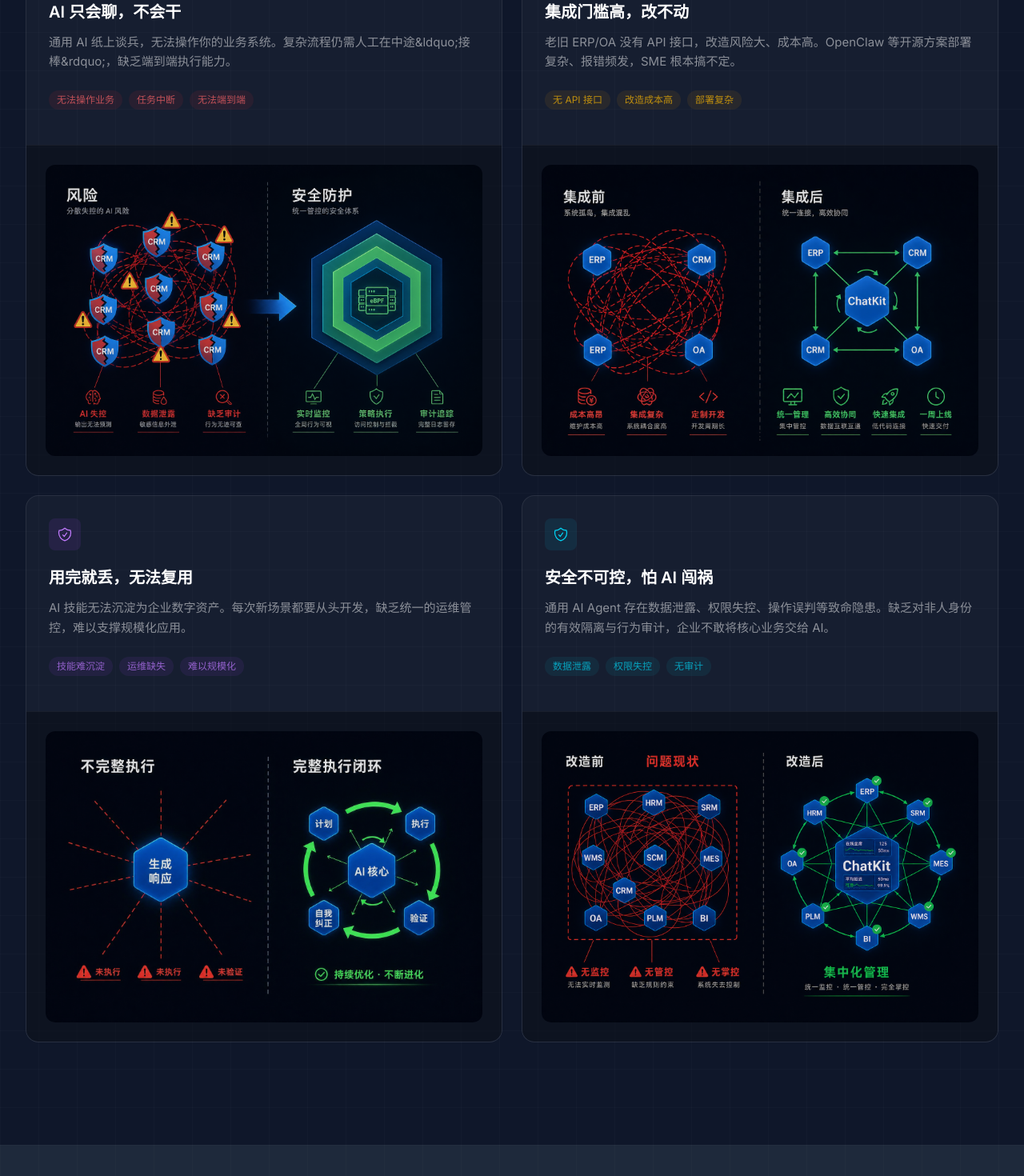
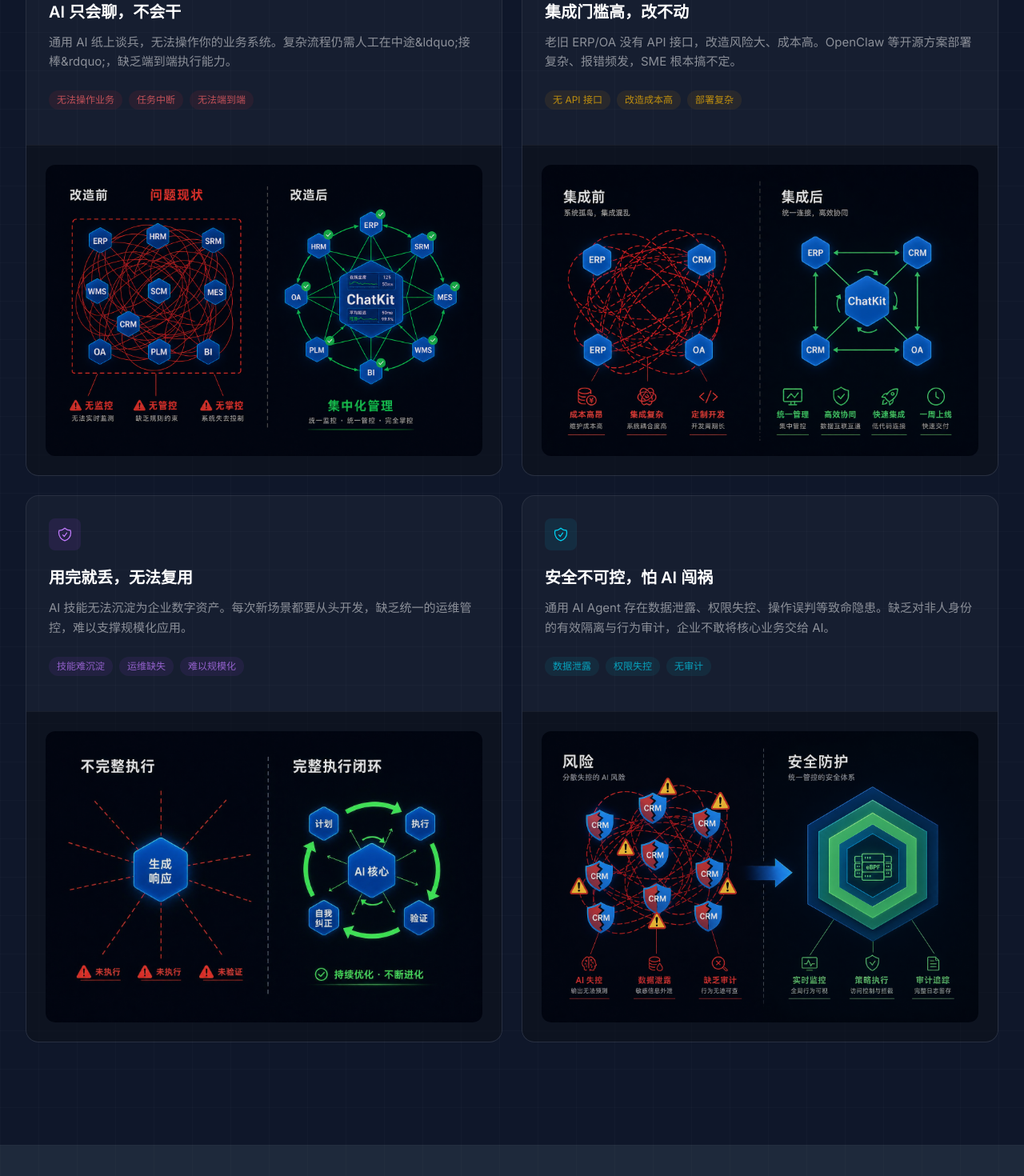
Before and after one commit to sztimhdd/vitaclaw-site, a React (Vite) app: page / in a window 1280 px wide. Shown: the part 2535-4005 px from the top of the page at 80% size. Built offline with nearby package versions, Linux system fonts and the light colour scheme.

Commit message:
fix: swap Pain-1 and Pain-4 image mapping
- Pain-1.png (security) → 安全不可控
- Pain-4.png (capability) → AI 只会聊

```diff
--- a/src/components/pain-points.tsx
+++ b/src/components/pain-points.tsx
@@ -11,7 +11,7 @@ const painPoints = [
     description: "通用 AI 纸上谈兵，无法操作你的业务系统。复杂流程仍需人工在中途&ldquo;接棒&rdquo;，缺乏端到端执行能力。",
     tags: ["无法操作业务", "任务中断", "无法端到端"],
     accent: "red" as const,
-    image: "/Pain-1.png",
+    image: "/Pain-4.png",
   },
   {
     icon: (
@@ -47,7 +47,7 @@ const painPoints = [
     description: "通用 AI Agent 存在数据泄露、权限失控、操作误判等致命隐患。缺乏对非人身份的有效隔离与行为审计，企业不敢将核心业务交给 AI。",
     tags: ["数据泄露", "权限失控", "无审计"],
     accent: "cyan" as const,
-    image: "/Pain-4.png",
+    image: "/Pain-1.png",
   },
 ];
 
```
